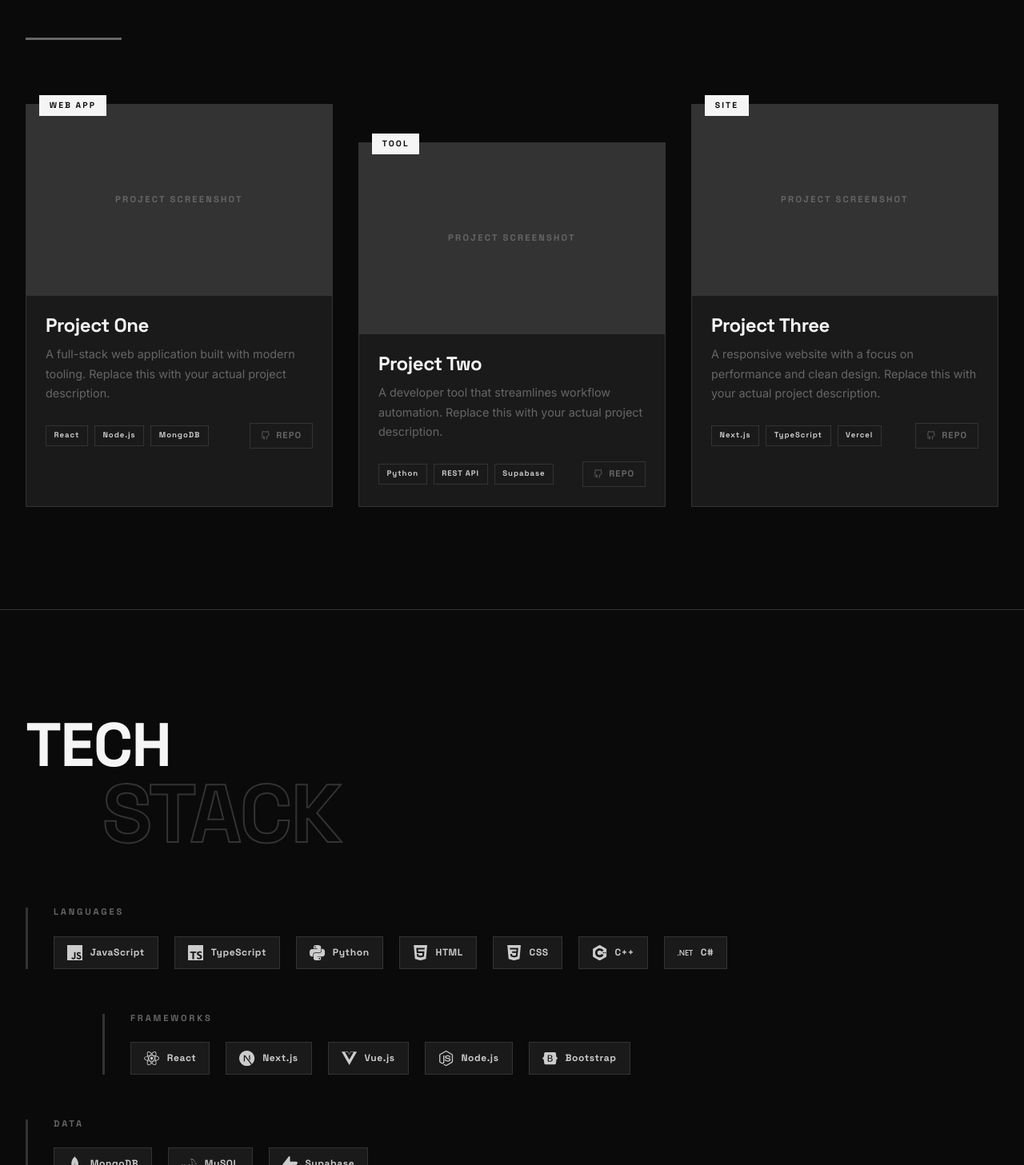
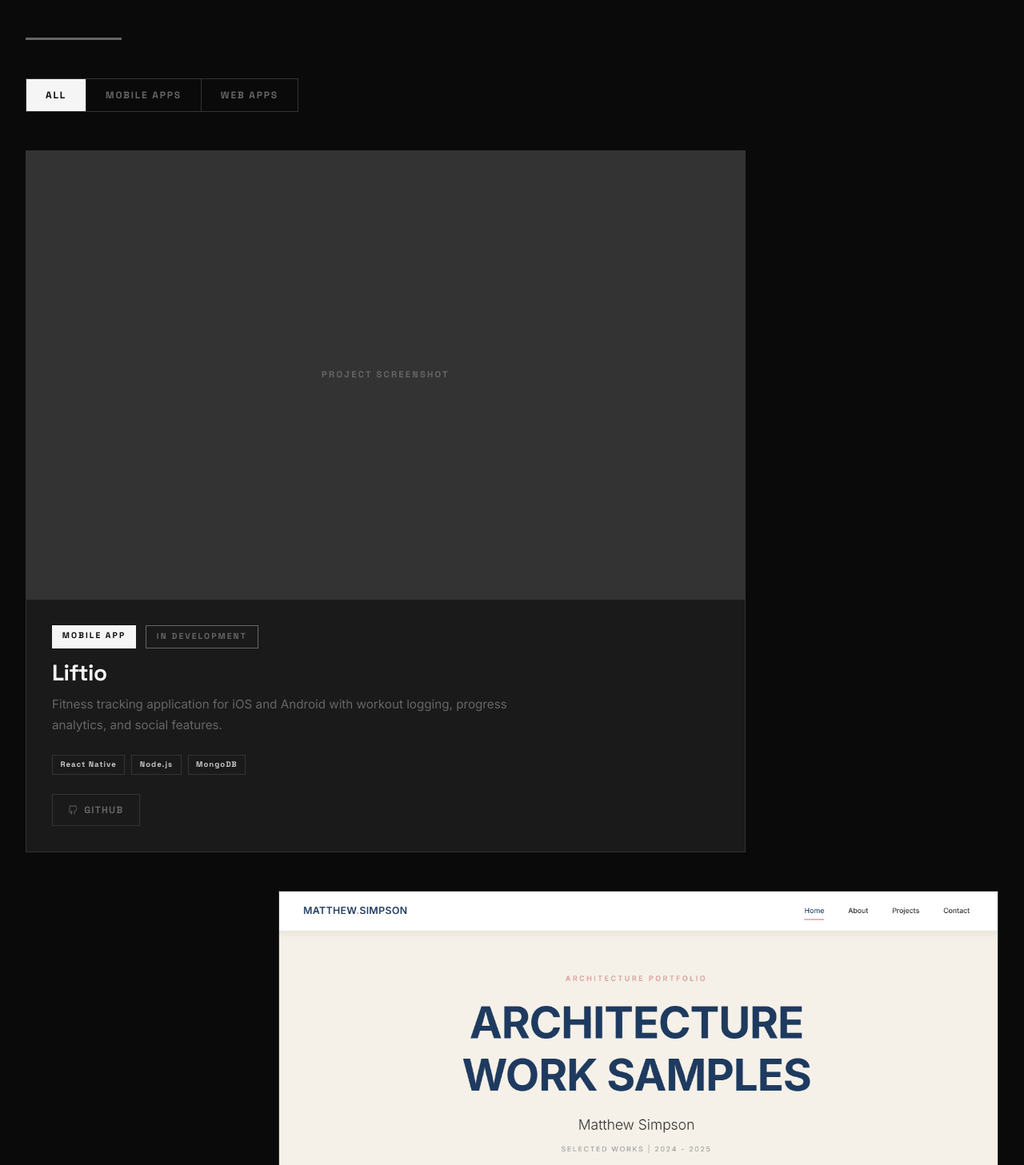
Before and after one commit to MattKay02/MattKay02.github.io, a React (Vite) app: page / in a window 1280 px wide. Shown: the part 1093-2550 px from the top of the page at 80% size. Built offline with nearby package versions, Linux system fonts and the light colour scheme.

Commit message:
added MSA project and Red Cross project.

```diff
--- a/src/components/MGKCodes.jsx
+++ b/src/components/MGKCodes.jsx
@@ -17,14 +17,17 @@ function MGKCodes() {
 
           <div className={styles.right}>
             <p className={styles.text}>
-              Freelance development under the MGKCodes brand. I build
-              websites, web apps, and digital products for clients who want
-              something that works — and works well.
+              MGKCodes is my development studio — I build web and mobile
+              apps for founders and businesses who need something that
+              actually works.
             </p>
             <p className={styles.text}>
-              Clean code, clear communication, delivered on time. Whether it's
-              a landing page or a full-stack build, I approach every project
-              with the same standard.
+              I also build my own products on the side. I care about good
+              code and shipping things people want to use.
+            </p>
+            <p className={styles.text}>
+              Based in London, working with clients everywhere. No fluff,
+              just solid work and straight-up communication.
             </p>
 
             <a
--- a/src/components/Portfolio.jsx
+++ b/src/components/Portfolio.jsx
@@ -1,8 +1,24 @@
-import { FiGithub } from 'react-icons/fi'
+import { useState } from 'react'
+import { FiGithub, FiExternalLink } from 'react-icons/fi'
 import projects from '../data/projects'
 import styles from './Portfolio.module.css'
 
+const filters = ['All', 'Mobile Apps', 'Web Apps']
+
+const filterMap = {
+  All: null,
+  'Mobile Apps': 'Mobile App',
+  'Web Apps': 'Web',
+}
+
 function Portfolio() {
+  const [active, setActive] = useState('All')
+
+  const filtered =
+    filterMap[active] === null
+      ? projects
+      : projects.filter((p) => p.category === filterMap[active])
+
   return (
     <div className={`${styles.portfolio} section-padding`}>
       <div className={styles.header}>
@@ -11,24 +27,46 @@ function Portfolio() {
         <div className={styles.line} />
       </div>
 
-      <div className={styles.grid}>
-        {projects.map((project, i) => (
-          <article
-            key={project.id}
-            className={`${styles.card} ${i === 1 ? styles.cardOffset : ''}`}
+      <div className={styles.filters}>
+        {filters.map((f) => (
+          <button
+            key={f}
+            className={`${styles.filterBtn} ${active === f ? styles.filterActive : ''}`}
+            onClick={() => setActive(f)}
           >
+            {f}
+          </button>
+        ))}
+      </div>
+
+      <div className={styles.stack}>
+        {filtered.map((project) => (
+          <article key={project.id} className={styles.card}>
             <div className={styles.imageWrap}>
-              <div className={styles.image}>
+              {project.image ? (
+                <img
+                  src={project.image}
+                  alt={project.title}
+                  className={styles.image}
+                />
+              ) : (
+                <div className={styles.imagePlaceholder}>
                   <span>PROJECT SCREENSHOT</span>
                 </div>
-              <span className={styles.category}>{project.category}</span>
+              )}
             </div>
 
             <div className={styles.info}>
+              <div className={styles.badges}>
+                <span className={styles.category}>{project.category}</span>
+                {project.status && (
+                  <span className={styles.status}>{project.status}</span>
+                )}
+              </div>
+
               <h3 className={styles.projectTitle}>{project.title}</h3>
               <p className={styles.description}>{project.description}</p>
 
-              <div className={styles.meta}>
               <div className={styles.tags}>
                 {project.tech.map((t) => (
                   <span key={t} className={styles.tag}>
@@ -36,15 +74,27 @@ function Portfolio() {
                   </span>
                 ))}
               </div>
+
+              <div className={styles.actions}>
+                {project.liveUrl && (
+                  <a
+                    href={project.liveUrl}
+                    target="_blank"
+                    rel="noopener noreferrer"
+                    className={styles.actionBtn}
+                  >
+                    <FiExternalLink />
+                    <span>View Live</span>
+                  </a>
+                )}
                 <a
                   href={project.github}
                   target="_blank"
                   rel="noopener noreferrer"
-                  className={styles.github}
-                  aria-label={`View ${project.title} on GitHub`}
+                  className={styles.actionBtn}
                 >
                   <FiGithub />
-                  <span>REPO</span>
+                  <span>GitHub</span>
                 </a>
               </div>
             </div>
--- a/src/components/Portfolio.module.css
+++ b/src/components/Portfolio.module.css
@@ -5,7 +5,7 @@
 
 /* Header */
 .header {
-  margin-bottom: 5rem;
+  margin-bottom: 3rem;
   position: relative;
 }
 
@@ -29,16 +29,60 @@
   margin-top: 2rem;
 }
 
-/* Grid */
-.grid {
-  display: grid;
-  grid-template-columns: repeat(3, 1fr);
-  gap: 2rem;
+/* Filter tabs */
+.filters {
+  display: flex;
+  gap: 0;
+  margin-bottom: 3rem;
+  border: 1px solid var(--mid);
+  width: fit-content;
+}
+
+.filterBtn {
+  font-family: var(--font-heading);
+  font-weight: 700;
+  font-size: 0.75rem;
+  letter-spacing: 0.15em;
+  text-transform: uppercase;
+  padding: 0.75rem 1.5rem;
+  background: transparent;
+  color: var(--grey);
+  border: none;
+  border-right: 1px solid var(--mid);
+  cursor: pointer;
+  transition: color 0.2s, background 0.2s;
+}
+
+.filterBtn:last-child {
+  border-right: none;
+}
+
+.filterBtn:hover {
+  color: var(--white);
+  background: var(--mid);
+}
+
+.filterActive {
+  color: var(--black);
+  background: var(--white);
+}
+
+.filterActive:hover {
+  color: var(--black);
+  background: var(--white);
+}
+
+/* Stacked cards */
+.stack {
+  display: flex;
+  flex-direction: column;
+  gap: 3rem;
 }
 
 .card {
   background: var(--dark);
   border: 1px solid var(--mid);
+  max-width: 900px;
   transition: border-color 0.3s, transform 0.3s;
 }
 
@@ -47,16 +91,26 @@
   transform: translateY(-4px);
 }
 
-.cardOffset {
-  margin-top: 3rem;
+/* Alternate card offset for brutalist feel */
+.card:nth-child(even) {
+  margin-left: auto;
 }
 
 /* Image area */
 .imageWrap {
   position: relative;
+  overflow: hidden;
 }
 
 .image {
+  width: 100%;
+  aspect-ratio: 16 / 10;
+  object-fit: cover;
+  display: block;
+  border-bottom: 1px solid var(--mid);
+}
+
+.imagePlaceholder {
   width: 100%;
   aspect-ratio: 16 / 10;
   background: var(--mid);
@@ -66,7 +120,7 @@
   border-bottom: 1px solid var(--mid);
 }
 
-.image span {
+.imagePlaceholder span {
   font-family: var(--font-heading);
   font-weight: 700;
   font-size: 0.7rem;
@@ -74,50 +128,60 @@
   color: var(--grey);
 }
 
+/* Info */
+.info {
+  padding: 2rem;
+}
+
+/* Badges */
+.badges {
+  display: flex;
+  gap: 0.75rem;
+  margin-bottom: 1rem;
+}
+
 .category {
-  position: absolute;
-  top: -0.75rem;
-  left: 1rem;
   font-family: var(--font-heading);
   font-weight: 700;
   font-size: 0.65rem;
   letter-spacing: 0.2em;
+  text-transform: uppercase;
   background: var(--white);
   color: var(--black);
   padding: 0.3rem 0.8rem;
 }
 
-/* Info */
-.info {
-  padding: 1.5rem;
+.status {
+  font-family: var(--font-heading);
+  font-weight: 700;
+  font-size: 0.65rem;
+  letter-spacing: 0.2em;
+  text-transform: uppercase;
+  border: 1px solid var(--grey);
+  color: var(--grey);
+  padding: 0.3rem 0.8rem;
 }
 
 .projectTitle {
-  font-size: 1.5rem;
+  font-size: 1.75rem;
   color: var(--white);
   margin-bottom: 0.75rem;
 }
 
 .description {
-  font-size: 0.9rem;
+  font-size: 0.95rem;
   color: var(--grey);
   line-height: 1.7;
   margin-bottom: 1.5rem;
+  max-width: 600px;
 }
 
-/* Meta */
-.meta {
-  display: flex;
-  align-items: center;
-  justify-content: space-between;
-  gap: 1rem;
-  flex-wrap: wrap;
-}
-
+/* Tags */
 .tags {
   display: flex;
   gap: 0.5rem;
   flex-wrap: wrap;
+  margin-bottom: 1.5rem;
 }
 
 .tag {
@@ -130,42 +194,75 @@
   color: var(--light);
 }
 
-.github {
+/* Action buttons */
+.actions {
+  display: flex;
+  gap: 1rem;
+}
+
+.actionBtn {
   display: flex;
   align-items: center;
   gap: 0.5rem;
   font-family: var(--font-heading);
   font-weight: 700;
-  font-size: 0.7rem;
+  font-size: 0.75rem;
   letter-spacing: 0.1em;
+  text-transform: uppercase;
   color: var(--grey);
   border: 1px solid var(--mid);
-  padding: 0.4rem 0.8rem;
-  transition: color 0.2s, border-color 0.2s;
+  padding: 0.6rem 1.2rem;
+  background: transparent;
+  transition: color 0.2s, border-color 0.2s, background 0.2s;
+  text-decoration: none;
 }
 
-.github:hover {
-  color: var(--white);
+.actionBtn:hover {
+  color: var(--black);
   border-color: var(--white);
+  background: var(--white);
 }
 
 /* Responsive */
 @media (max-width: 1024px) {
-  .grid {
-    grid-template-columns: repeat(2, 1fr);
+  .card:nth-child(even) {
+    margin-left: 0;
   }
 
-  .cardOffset {
-    margin-top: 0;
+  .card {
+    max-width: 100%;
   }
 }
 
 @media (max-width: 640px) {
-  .grid {
-    grid-template-columns: 1fr;
-  }
-
   .titleOutline {
     margin-left: 1.5rem;
   }
+
+  .filters {
+    width: 100%;
+  }
+
+  .filterBtn {
+    flex: 1;
+    padding: 0.6rem 0.5rem;
+    font-size: 0.65rem;
+    text-align: center;
+  }
+
+  .projectTitle {
+    font-size: 1.3rem;
+  }
+
+  .info {
+    padding: 1.25rem;
+  }
+
+  .actions {
+    flex-direction: column;
+  }
+
+  .actionBtn {
+    justify-content: center;
+  }
 }
--- a/src/data/projects.js
+++ b/src/data/projects.js
@@ -1,27 +1,40 @@
+import msaScreenshot from '../assets/projects/MSA-screenshot.png'
+import redCrossScreenshot from '../assets/projects/RedCrossReigate-screenshot.png'
+
 const projects = [
   {
     id: 1,
-    category: 'WEB APP',
-    title: 'Project One',
-    description: 'A full-stack web application built with modern tooling. Replace this with your actual project description.',
+    category: 'Mobile App',
+    title: 'Liftio',
+    description:
+      'Fitness tracking application for iOS and Android with workout logging, progress analytics, and social features.',
     github: 'https://github.com/MattKay02',
-    tech: ['React', 'Node.js', 'MongoDB'],
+    liveUrl: null,
+    image: null,
+    tech: ['React Native', 'Node.js', 'MongoDB'],
+    status: 'In Development',
   },
   {
     id: 2,
-    category: 'TOOL',
-    title: 'Project Two',
-    description: 'A developer tool that streamlines workflow automation. Replace this with your actual project description.',
-    github: 'https://github.com/MattKay02',
-    tech: ['Python', 'REST API', 'Supabase'],
+    category: 'Web',
+    title: 'Matthew Simpson Architecture',
+    description:
+      'Portfolio website for architect Matthew Simpson showcasing architectural projects and practice.',
+    github: 'https://github.com/MattKay02/MSA',
+    liveUrl: 'https://matthewsimpsonarchitecture.vercel.app',
+    image: msaScreenshot,
+    tech: ['React', 'Vite', 'CSS Modules'],
   },
   {
     id: 3,
-    category: 'SITE',
-    title: 'Project Three',
-    description: 'A responsive website with a focus on performance and clean design. Replace this with your actual project description.',
-    github: 'https://github.com/MattKay02',
-    tech: ['Next.js', 'TypeScript', 'Vercel'],
+    category: 'Web',
+    title: 'Red Cross Reigate',
+    description:
+      'Landing page for a traditional local pub in Reigate, Surrey. Featuring drinks menus, events, and essential pub information.',
+    github: 'https://github.com/MattKay02/RedCrossReigate',
+    liveUrl: 'https://red-cross-reigate.vercel.app',
+    image: redCrossScreenshot,
+    tech: ['React', 'Vite', 'CSS Modules'],
   },
 ]
 
```
Also changed, not shown: .claude/settings.local.json (added), src/assets/projects/MSA-screenshot.png (added), src/assets/projects/RedCrossReigate-screenshot.png (added). Lines whose indentation alone changed are shown as unchanged.
